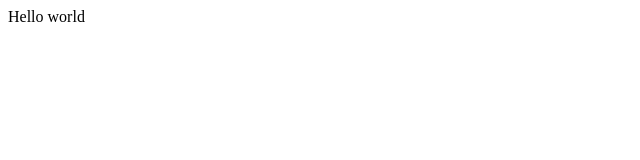
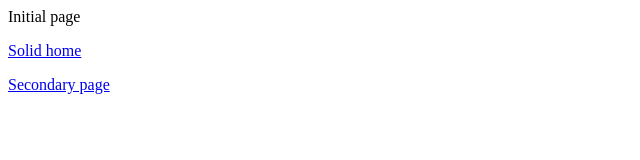
Before and after one commit to AllyD67/AllyD67.github.io, a plain HTML site: page index.html in a window 1280 px wide. Shown: the whole page, without its empty margins (0-640 px from the left). Drawn offline with Linux system fonts and the light colour scheme.

Commit message:
Mini links

```diff
--- a/index.html
+++ b/index.html
@@ -1 +1,3 @@
-Hello world
+<p>Initial page</p>
+<p><a href="https://allyd67.solid.community/">Solid home</a></p>
+<p><a href="secondpage.html">Secondary page</a></p>
```
Also changed, not shown: secondpage.html (added, +2 -0 lines).
